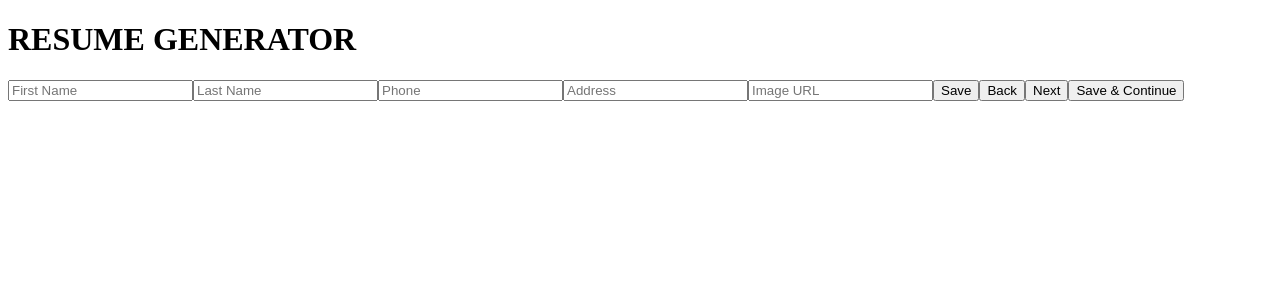
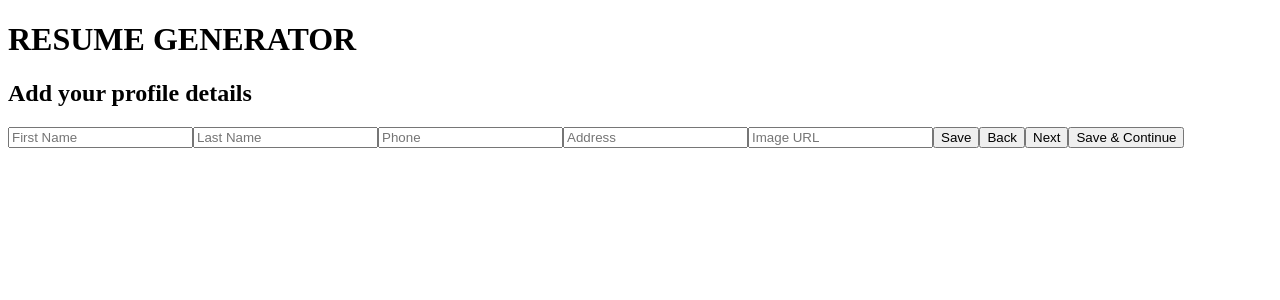
Before and after one commit to acciojob/resume-builder-tarun8053, a React app: page / in a window 1280 px wide. Shown: the top 300 px of the page. Built offline with nearby package versions, Linux system fonts and the light colour scheme.

Commit message:
Update Profile.js

```diff
--- a/src/components/Profile.js
+++ b/src/components/Profile.js
@@ -19,6 +19,7 @@ export default function Profile() {
 
   return (
     <>
+     <h2>Add your profile details</h2>
       <input name="fname" placeholder="First Name" onChange={e=>setData({...data,fname:e.target.value})}/>
       <input name="lname" placeholder="Last Name" onChange={e=>setData({...data,lname:e.target.value})}/>
       <input name="phone" placeholder="Phone" onChange={e=>setData({...data,phone:e.target.value})}/>
```
